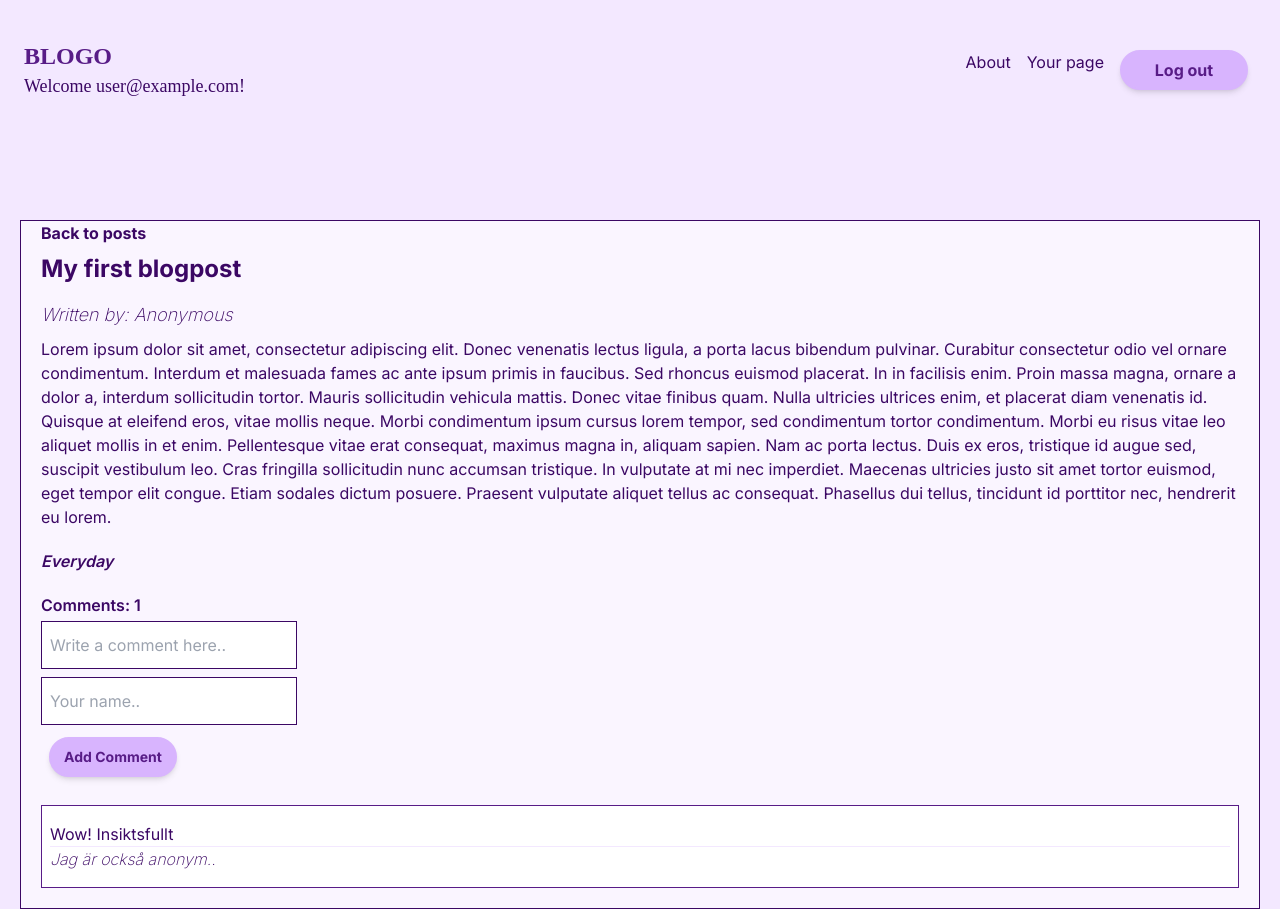
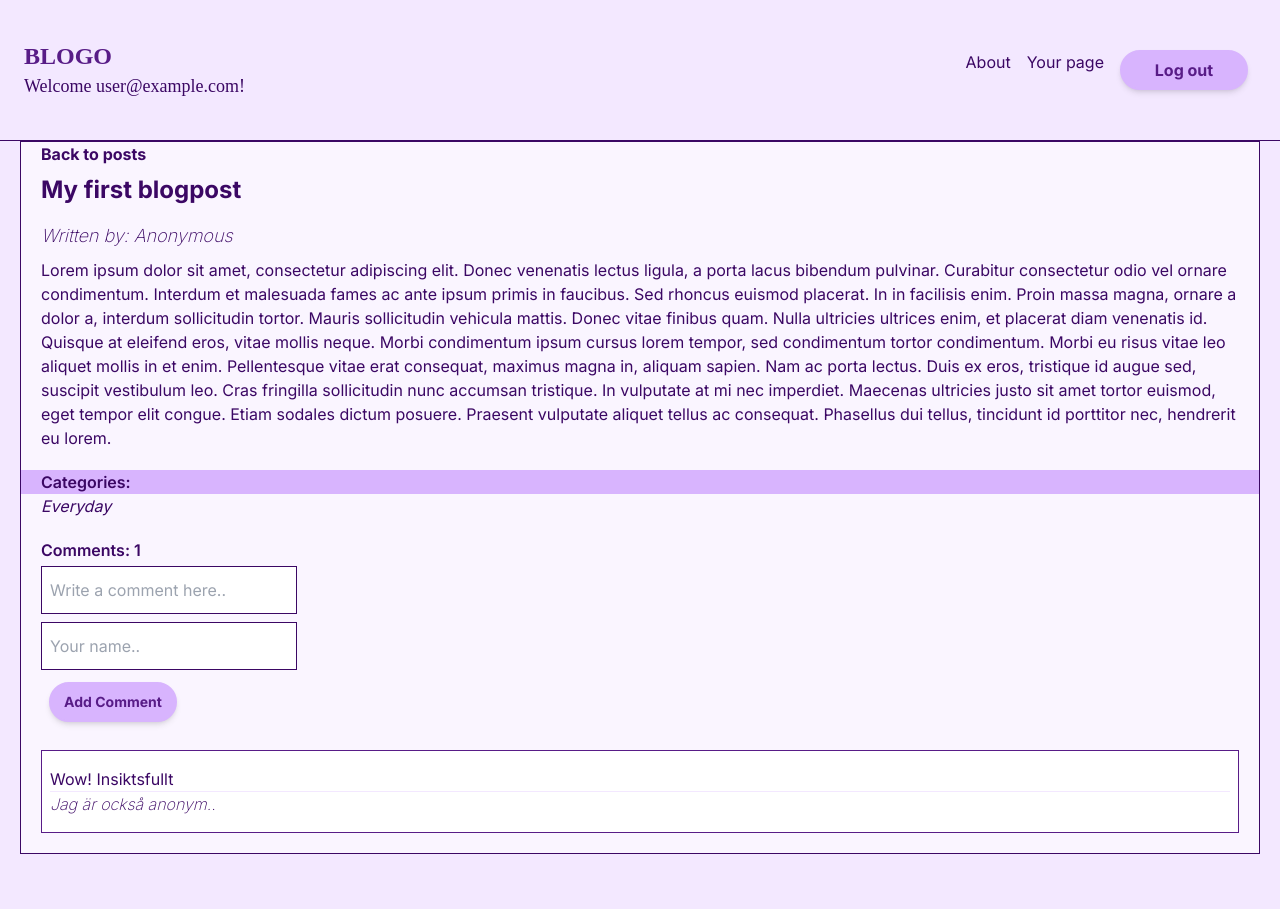
Before and after one commit to emeliesv/futuristic_blog, a React (Vite) app: page /1 in a window 1280 px wide. After the commit the page ends 854 px from the top, so only its background shows below. Built offline with nearby package versions, Linux system fonts and the light colour scheme; no server answers; sample sign-in values are in the browser's storage; a web font is replaced by a local one.

Commit message:
added hero

```diff
--- a/src/components/CreatePost.jsx
+++ b/src/components/CreatePost.jsx
@@ -71,9 +71,9 @@ const CreatePost = () => {
   };
 
   return (
-    <form className="flex flex-col w-4/5 shadow-xl pb-5 border border-purple-900 rounded-md">
+    <form className="flex flex-col w-9/12 mb-36 shadow-xl pb-5 border border-purple-900 rounded-md">
       <input
-        className="py-5 px-4 border-solid rounded-t-md"
+        className="py-5 px-4 border-solid border-b rounded-t-md"
         type="text"
         name="title"
         value={userInput.title}
@@ -89,7 +89,7 @@ const CreatePost = () => {
         onChange={handleChange}
       />
       <select
-        className="py-3 px-4 mb-5 border-solid rounded-md"
+        className="py-3 px-4 my-5 mx-2 w-60 border border-solid border-purple-950"
         name="category"
         value={userInput.category}
         onChange={handleChange}
--- a/src/components/Header.jsx
+++ b/src/components/Header.jsx
@@ -5,7 +5,7 @@ import { AuthContext } from "../context/AuthContext";
 const Header = () => {
   const { currentUser } = useContext(AuthContext);
   return (
-    <header className="grid grid-cols-2 bg-purple-100 px-6 py-10 mb-20">
+    <header className="grid grid-cols-2 bg-purple-100 px-6 py-10 border-b border-solid border-purple-950">
       <div className="flex flex-col">
         <Link to="/home">
           <p className="justify-self-start logo">BLOGO</p>
--- a/src/components/Hero.jsx
+++ b/src/components/Hero.jsx
@@ -1,13 +1,13 @@
-import { useContext } from "react";
-import { AuthContext } from "../context/AuthContext";
+import heroimg from "../assets/duotone.png";
 
 const Hero = () => {
-  const { currentUser } = useContext(AuthContext);
   return (
-    <div className="h-80 flex flex-col items-center justify-center">
-      <h2>Welcome</h2>
-      <h2 className="py-2">{currentUser.email}</h2>
-    </div>
+    <div
+      className="w-full h-96 flex flex-col items-center justify-center bg-cover bg-center mb-10"
+      style={{
+        backgroundImage: `url(${heroimg})`,
+      }}
+    ></div>
   );
 };
 
--- a/src/components/Nav.jsx
+++ b/src/components/Nav.jsx
@@ -37,7 +37,7 @@ const Nav = () => {
           >
             <Burger isOpen={hamburgerOpen} />
             {hamburgerOpen && (
-              <div className="flex flex-col">
+              <div className="flex flex-col bg-purple-100 pb-4 pr-2 border border-solid border-purple-950">
                 <Link
                   to={"/about"}
                   className="mt-2 underline font-semibold text-right"
--- a/src/pages/LandingPage.jsx
+++ b/src/pages/LandingPage.jsx
@@ -5,7 +5,7 @@ const LandingPage = () => {
   return (
     <section className="flex flex-col items-center">
       <Hero />
-      <h2>Read amazing stuff!</h2>
+      <h2 className="m-5">Read amazing stuff!</h2>
       <Posts />
     </section>
   );
--- a/src/pages/SingleBlogPost.jsx
+++ b/src/pages/SingleBlogPost.jsx
@@ -16,27 +16,32 @@ const SingleBlogPost = () => {
   const commentflow = comments.filter((comment) => comment.postID == postID);
 
   return (
-    <section className="flex flex-col px-5 border border-purple-950 mx-5 bg-purple-50">
-      <Link to="/" className="font-bold hover:underline">
+    <section className="flex flex-col border border-purple-950 mx-5 bg-purple-50">
+      <Link to="/" className="px-5 font-bold hover:underline">
         Back to posts
       </Link>
-      <h2 className="font-bold text-2xl my-2">{singlePost.title}</h2>
-      <h3 className="italic font-extralight my-2">
+      <h2 className="font-bold px-5 text-2xl my-2">{singlePost.title}</h2>
+      <h3 className="px-5 italic font-extralight my-2">
         Written by: {singlePost.author}
       </h3>
-      <p>{singlePost.bodyText}</p>
-      <p className="font-semibold italic my-5">{singlePost.category}</p>
+      <p className="px-5 ">{singlePost.bodyText}</p>
+      <div className="my-5">
+        <p className="px-5 font-semibold bg-purple-300">Categories:</p>
+        <p className="px-5 italic">{singlePost.category}</p>
+      </div>
+      <div className="mx-5">
         {commentflow.length > 0 ? (
           <h4 className="font-semibold">Comments: {commentflow.length}</h4>
         ) : (
           <h4 className="font-semibold">There are no comments yet</h4>
         )}
         <AddComment postID={postID} />
+      </div>
       {commentflow.map((comment) => {
         return (
           <div
             key={comment.id}
-            className="bg-white border border-purple-900 py-4 px-2 my-5"
+            className="mx-5 bg-white border border-purple-900 py-4 px-2 my-5"
           >
             <p className="border-b border-purple-100">{comment.body}</p>
             <p className="italic font-extralight">{comment.author}</p>
--- a/src/pages/UserPage.jsx
+++ b/src/pages/UserPage.jsx
@@ -4,7 +4,7 @@ import CreatePost from "../components/CreatePost";
 const UserPage = () => {
   return (
     <section className="flex flex-col items-center">
-      <h2 className="pb-40 pt-20">Share your thoughts:</h2>
+      <h2 className="pb-16 pt-10">Share your thoughts:</h2>
       <CreatePost />
     </section>
   );
```
Also changed, not shown: src/assets/duotone.png (added), src/assets/readmoreimg.jpg (added). Lines whose indentation alone changed are shown as unchanged.
